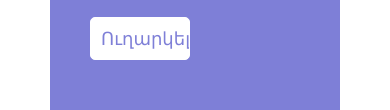
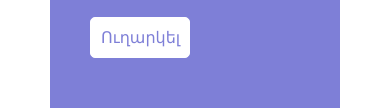
Before and after one commit to thewebmembers/Freelance, a plain HTML site: page support.html in a window 390 px wide. Shown: the part 666-776 px from the top of the page. Drawn offline with nearby package versions, Linux system fonts and the light colour scheme.

Commit message:
Update support.css

```diff
--- a/CSS/support.css
+++ b/CSS/support.css
@@ -158,6 +158,11 @@ input[type=number] {
         width: 100%;
     }
 }
+@media(max-width: 430px){
+   .contactForm .inputBox input[type="submit"]{
+       font-size: 16px;
+    }
+}
 @media(max-width: 414px){
     .contactForm h2{
         font-size: 20px;
```
